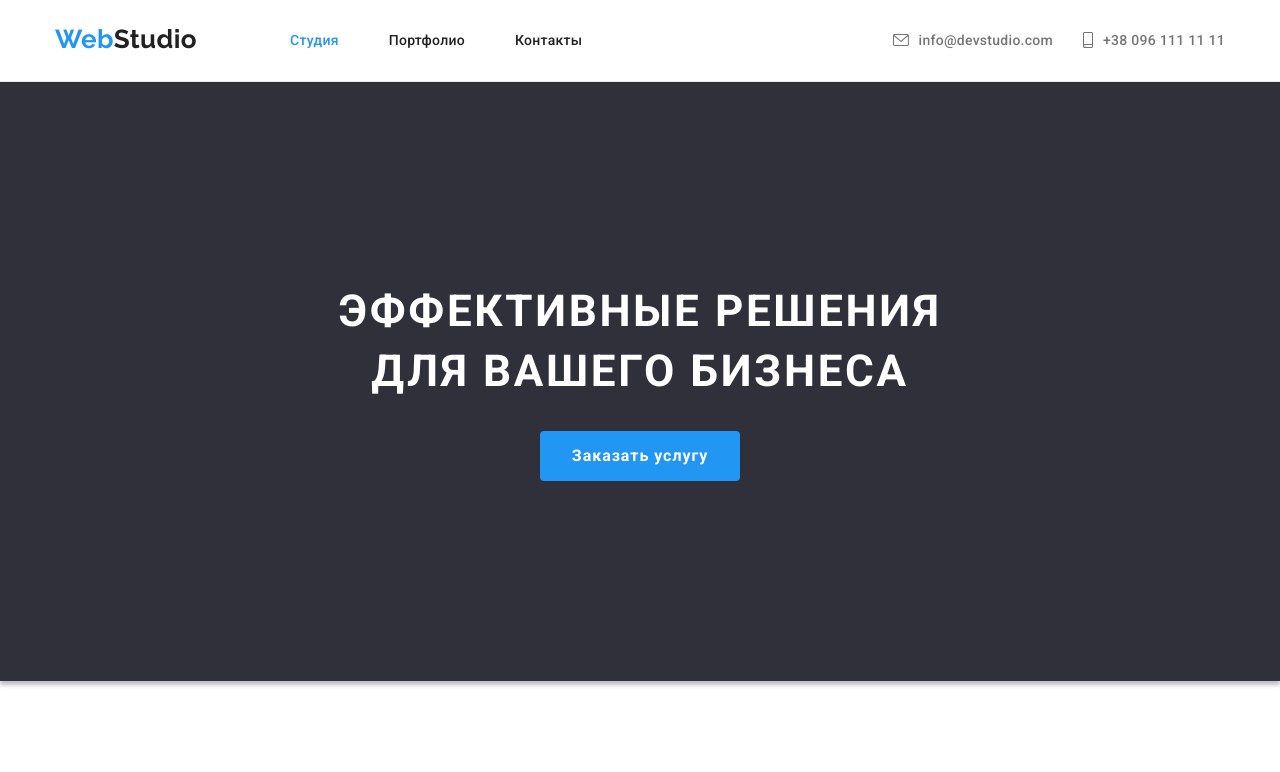
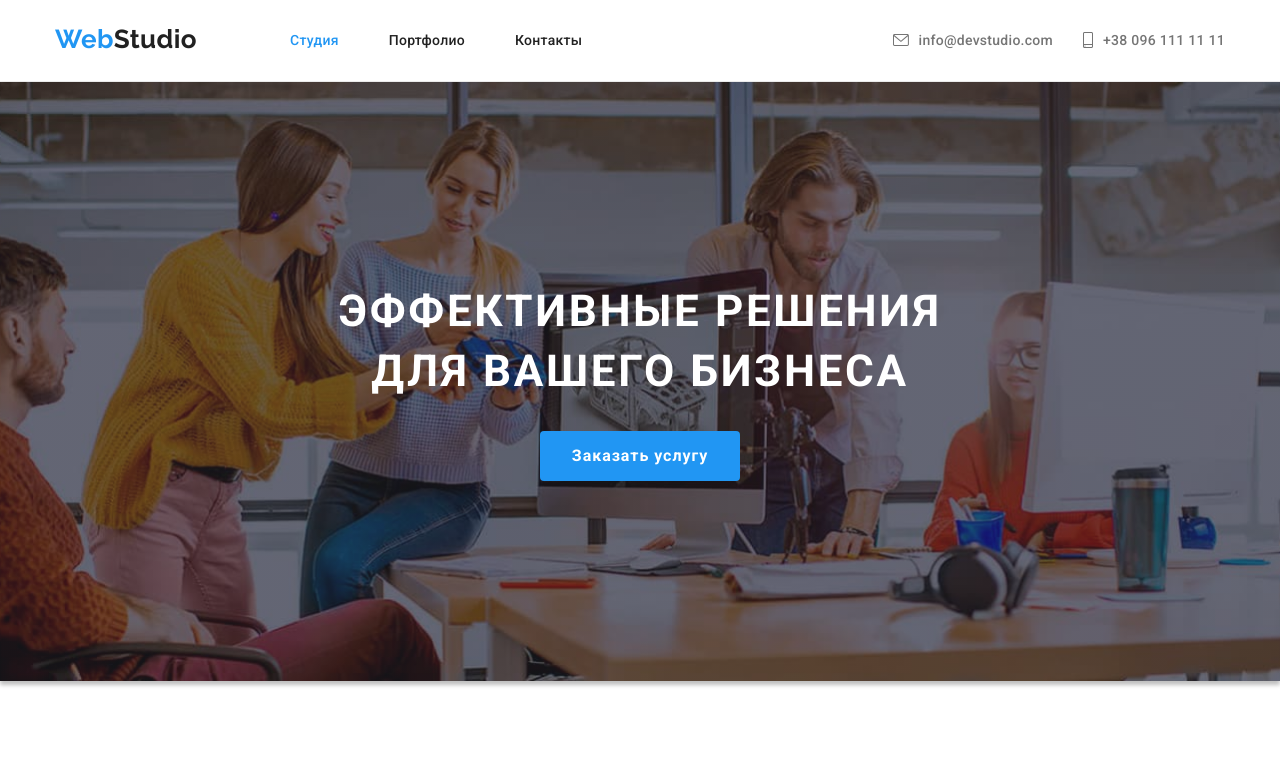
Before and after one commit to kateolefir/goit-markup-hw-04, a plain HTML site: page index.html in a window 1280 px wide. Shown: the top 772 px of the page. Drawn offline with Linux system fonts and the light colour scheme.

Commit message:
фоновое изображение

```diff
--- a/css/styles.css
+++ b/css/styles.css
@@ -157,7 +157,7 @@ header {
       rgba(47, 48, 58, 0.4),
       rgba(47, 48, 58, 0.4)
     ),
-    url("./images/peoplebackground.jpg");
+    url("../images/peoplebackground.jpg");
   background-repeat: no-repeat;
   background-position: center;
   background-size: cover;
```
